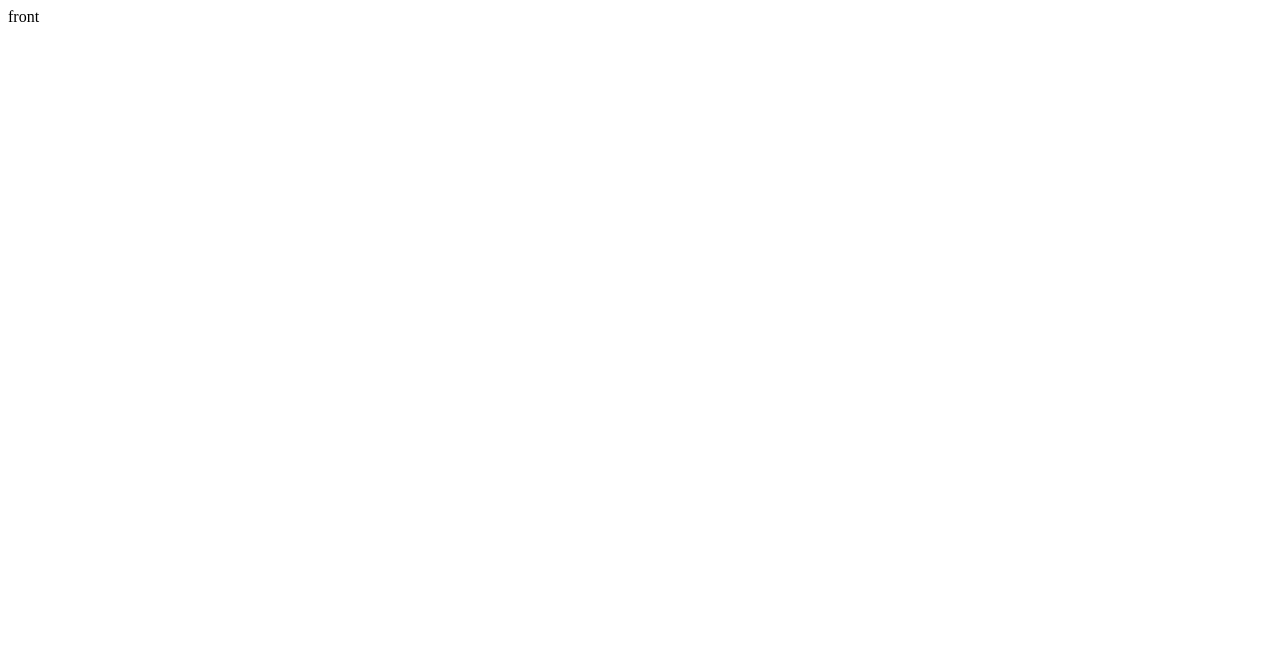
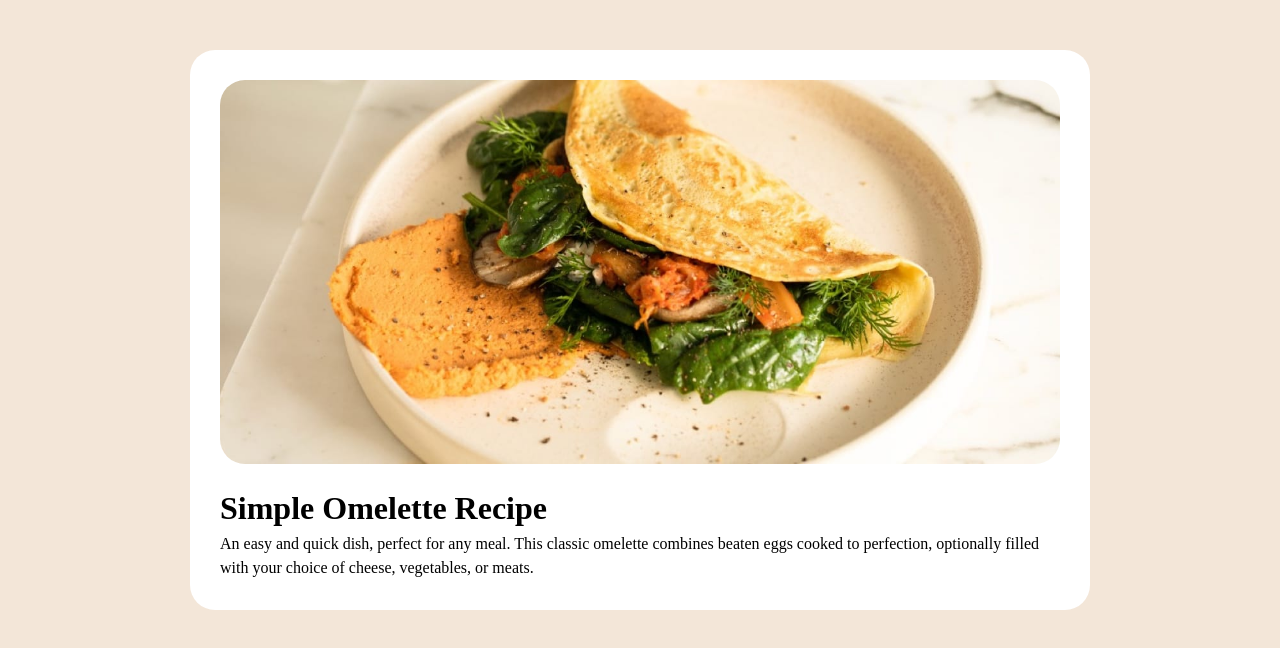
Before and after one commit to tyVespA/recipe-page, a React (Vite) app: page / in a window 1280 px wide. Shown: the top 648 px of the page. Built offline with nearby package versions, Linux system fonts and the light colour scheme.

Commit message:
Add images, set up main container, add content

```diff
--- a/src/App.css
+++ b/src/App.css
@@ -0,0 +1,17 @@
+body {
+  background-color: hsl(30, 54%, 90%);
+}
+
+.recipe-container {
+  max-width: 900px;
+  margin-inline: auto;
+  margin-top: 50px;
+  background-color: hsl(0, 0%, 100%);
+  padding: 30px;
+  border-radius: 25px;
+}
+
+.recipe-container img {
+  border-radius: 25px;
+  margin-bottom: 20px;
+}
--- a/src/App.jsx
+++ b/src/App.jsx
@@ -1,7 +1,17 @@
 import "./App.css";
 
 function App() {
-  return <>front</>;
+  return (
+    <div className="recipe-container">
+      <img src="/images/image-omelette.jpeg" alt="omlette picture" />
+      <h1>Simple Omelette Recipe</h1>
+      <p>
+        An easy and quick dish, perfect for any meal. This classic omelette
+        combines beaten eggs cooked to perfection, optionally filled with your
+        choice of cheese, vegetables, or meats.
+      </p>
+    </div>
+  );
 }
 
 export default App;
--- a/src/index.css
+++ b/src/index.css
@@ -0,0 +1,39 @@
+*,
+*::before,
+*::after {
+  box-sizing: border-box;
+}
+* {
+  margin: 0;
+}
+body {
+  line-height: 1.5;
+  -webkit-font-smoothing: antialiased;
+}
+img,
+picture,
+video,
+canvas,
+svg {
+  display: block;
+  max-width: 100%;
+}
+input,
+button,
+textarea,
+select {
+  font: inherit;
+}
+p,
+h1,
+h2,
+h3,
+h4,
+h5,
+h6 {
+  overflow-wrap: break-word;
+}
+#root,
+#__next {
+  isolation: isolate;
+}
```
Also changed, not shown: public/images/favicon-32x32.png (renamed from src/assets/images/favicon-32x32.png), public/images/image-omelette.jpeg (renamed from src/assets/images/image-omelette.jpeg).
